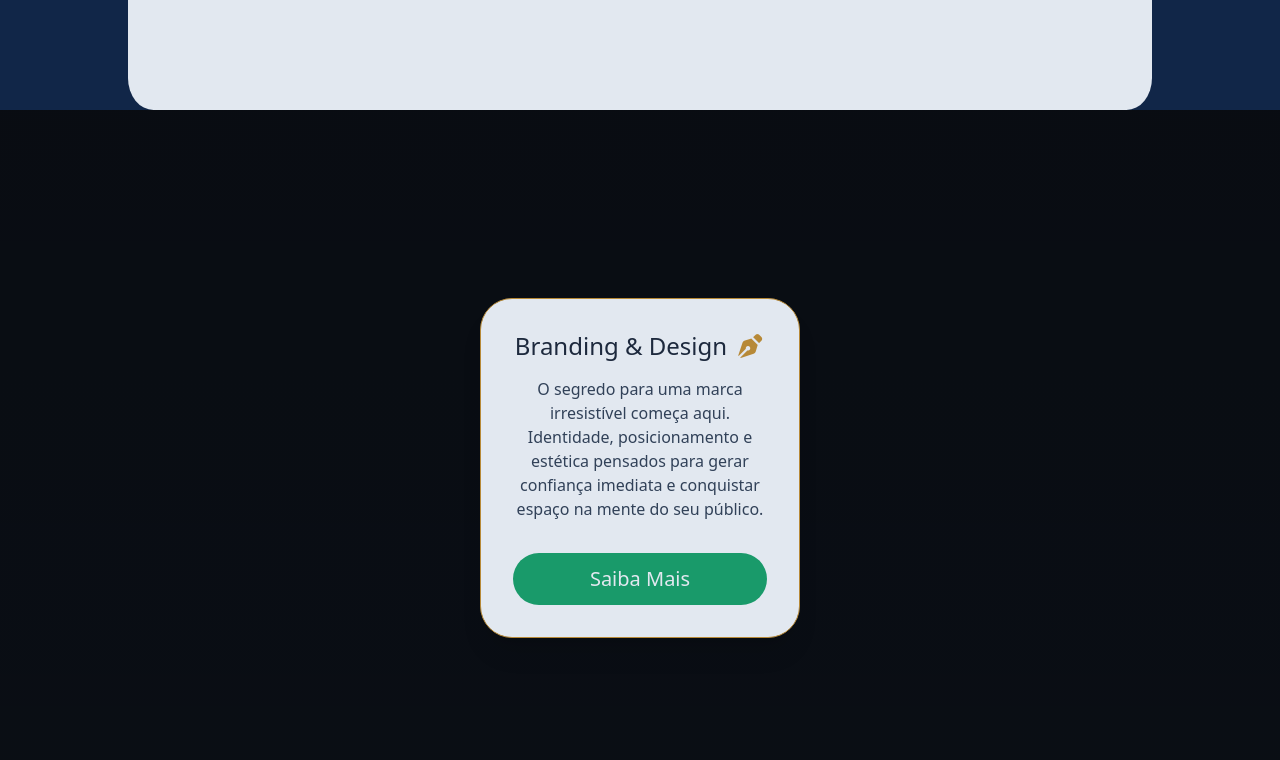
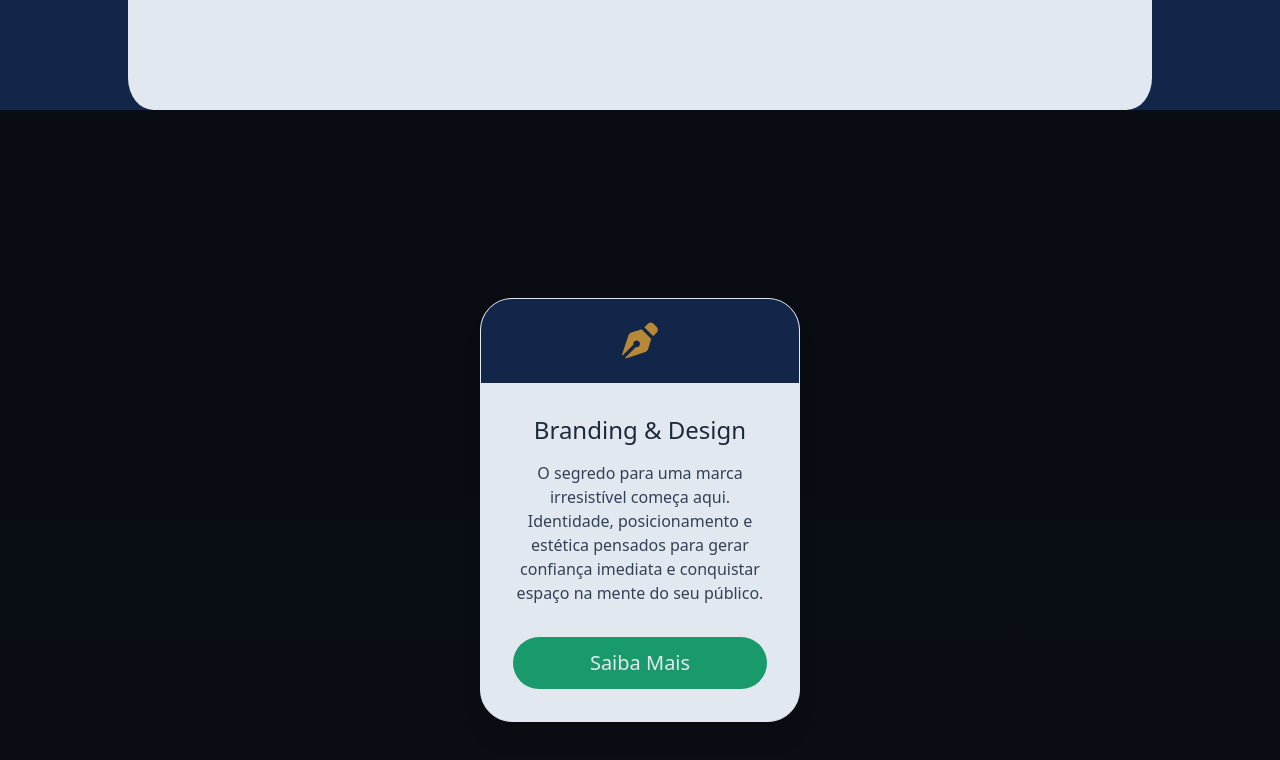
Before and after one commit to soustern/Prance-Company, a React (Vite) app: page / in a window 1280 px wide. Shown: the part 963-1723 px from the top of the page. Built offline with nearby package versions, Linux system fonts and the light colour scheme; a web font is replaced by a local one.

Commit message:
Change cards design

```diff
--- a/src/components/Card.tsx
+++ b/src/components/Card.tsx
@@ -8,18 +8,21 @@ interface cardProps {
     className?: string
 }
 
-// TODO: Add Prop for button onClick
 // TODO: Fix Icon Positioning
 
 const Card = forwardRef<HTMLElement, cardProps>(({heading, paragraph, icon, className}, ref): JSX.Element => {
     return (
-        <article ref={ref} className={`bg-slate-200 rounded-4xl px-8 py-8 shadow-xl border border-[var(--color-accent-secondary)] max-w-[320px] ${className} pointer-events-auto`}>
-            <div className="flex gap-2 items-center justify-center pb-4">
+        <article ref={ref} className={`overflow-hidden bg-slate-200 rounded-4xl pb-8 shadow-xl border border-slate-200 max-w-[320px] ${className} pointer-events-auto`}>
+            <div className="flex flex-col gap-8 items-center justify-center pb-4">
+                <div className="bg-bg-primary w-full h-full py-6 flex items center justify-center">
+                    {icon && <i className={`fa-solid fa-${icon} text-4xl text-accent-secondary`}></i>}
+                </div>
                 <h3 className="text-2xl leading-tight  font-medium text-center text-slate-800">{heading}</h3>
-                {icon && <i className={`fa-solid fa-${icon} text-2xl text-[var(--color-accent-secondary)]`}></i>}
             </div>
-            <p className="text-slate-700 text-center font-light pb-8">{paragraph}</p>
-            <PrimaryButton link="https://wa.link/173tl9" className="pointer-events-auto relative z-50" text="Saiba Mais"></PrimaryButton>
+            <div className="px-8">
+                <p className="text-slate-700 text-center font-light pb-8">{paragraph}</p>
+                <PrimaryButton link="https://wa.link/173tl9" className="pointer-events-auto relative z-50" text="Saiba Mais"></PrimaryButton>
+            </div>
         </article>
     )
 })
```
